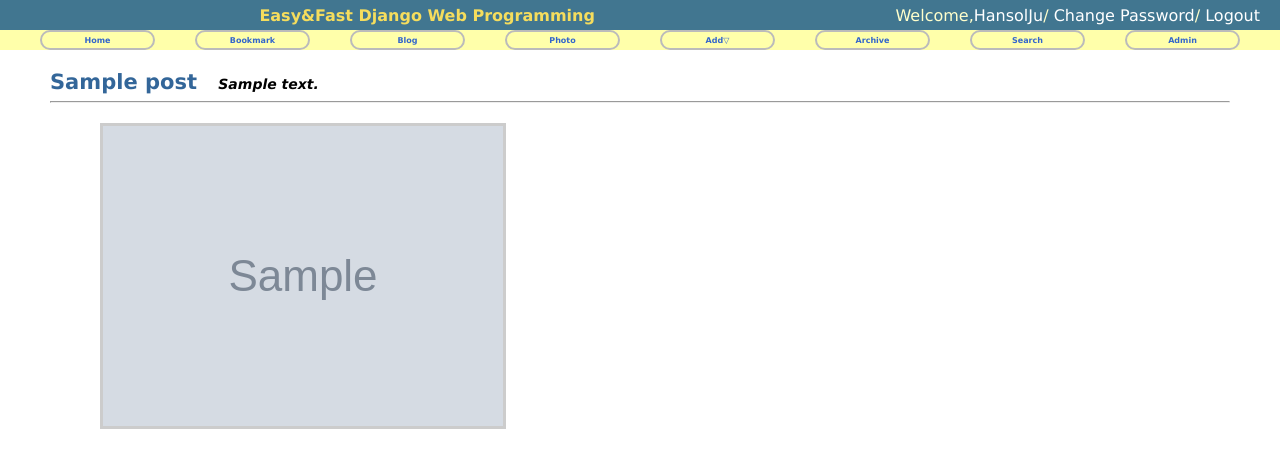
After one commit to hansolJu/pythonWeb, a Django app: template photo/templates/photo/album_list.html in a window 1280 px wide. The commit adds this page. Shown: the top 468 px of the page. Run offline with Django 3.2, Linux system fonts and the light colour scheme; the template is opened without the code that fills it: most values are stand-ins (such as "Sample title", 1, 10 or a date in 2020); grey boxes marked "Sample" are stand-in pictures.

Commit message:
photo urls {}오류-->[]로 바꿈 app_name 써줌

```diff
--- /dev/null
+++ b/photo/static/photo/photo.css
@@ -0,0 +1,55 @@
+/*album_list.html*/
+div.album-list{
+    margin: 20px 50px;
+}
+
+div.album-list-photo{
+    float: left;
+    width: 150px;
+    height: 180px;
+}
+
+/*album_detail.html*/
+div.album-detail{
+    margin: 30px 10px;
+}
+
+div.album-detail-photo{
+    float: left;
+    width: 220px;
+    height: 220px;
+}
+
+div.album-detail-photo > li{
+    font-size: 10px;
+    font-weight: bold;
+    font-style: italic;
+}
+
+/*photo_detail.html*/
+table.photo-detail{
+    margin: 30px 50px 0 50px;
+    border: 1px solid #ccc;
+    padding: 20px 20px;
+}
+
+table.photo-detail td {
+    width: 50%;
+}
+
+table.photo-detail ul li{
+    font-weight: bold;
+}
+
+table.photo-detail ul p{
+    font-style: italic;
+}
+
+/* common */
+img.thumbnail{
+    border: 3px solid #ccc;
+}
+
+div.clear_float{
+    clear: both;
+}
--- /dev/null
+++ b/photo/templates/photo/album_list.html
@@ -0,0 +1,32 @@
+{% extends "base.html" %}
+
+{% block title %}album_list.html{% endblock %}
+
+{% load staticfiles %}
+
+{% block extrastyle %}{% static "photo/photo.css" %}{% endblock %}
+
+{% block content %}
+    <div id="content">
+        {% for item in object_list %}
+
+            <div class="clear_float">
+                <h2 style="display: inline"><a href="{% url 'photo:album_detail' item.id %}">{{ item.name }}</a> </h2>
+                &emsp;<b><i>{{ item.description }}</i></b>
+            </div>
+
+            <hr/>
+
+            <div class="album-list">
+                {% for photo in item.photo_set.all|slice:"5" %}
+                    <div class="album-list-photo">
+                        <a href="{{ photo.get_absolute_url }}">
+                            <img class="thumbnail" src="{{ photo.image.thumb_url }}"/>
+                        </a>
+                    </div>
+                {% endfor %}
+            </div>
+
+        {% endfor %}
+    </div>
+{% endblock %}
--- a/photo/urls.py
+++ b/photo/urls.py
@@ -1,7 +1,8 @@
 from django.urls import path
 from photo.views import *
 
-urlpatterns = {
+app_name='photo'
+urlpatterns = [
 
     # ex: /
     path('', AlbumLV.as_view(),name='index'),
@@ -12,4 +13,5 @@ urlpatterns = {
     path('album/<int:pk>/',AlbumDV.as_view(),name='album_detail'),
     # ex: /photo/99/
     path('photo/<int:pk>/',PhotoDV.as_view(),name='photo_detail'),
-}
+
+]
--- a/templates/base.html
+++ b/templates/base.html
@@ -21,8 +21,7 @@
         <li><a href="{% url 'home' %}">Home</a></li>
         <li><a href="{% url 'bookmark:index' %}">Bookmark</a></li>
         <li><a href="{% url 'blog:index' %}">Blog</a></li>
-    <li><a href="#">Photo</a></li>
-
+        <li><a href="{% url 'photo:index' %}">Photo</a></li>
         <li><a href="#">Add&bigtriangledown;</a>
             <ul>
                 <li><a href="#">Bookmark</a></li>
@@ -30,15 +29,14 @@
                 <li><a href="#">Photo</a></li>
             </ul>
         </li>
-
         <li><a href="{% url 'blog:post_archive' %}">Archive</a></li>
         <li><a href="{% url 'blog:search' %}">Search</a></li>
         <li><a href="{% url 'admin:index' %}">Admin</a></li>
     </div>
 
-{% block content %}{% endblock %}
+    {% block content %}{% endblock content%}
 
-{% block footer %}{% endblock %}
+    {% block footer %}{% endblock footer%}
 
 </body>
 </html>
```
Also changed, not shown: photo/templates/photo/album_detail.html (added, +29 -0 lines), photo/templates/photo/photo_detail.html (added, +36 -0 lines). Lines whose indentation alone changed are shown as unchanged.
